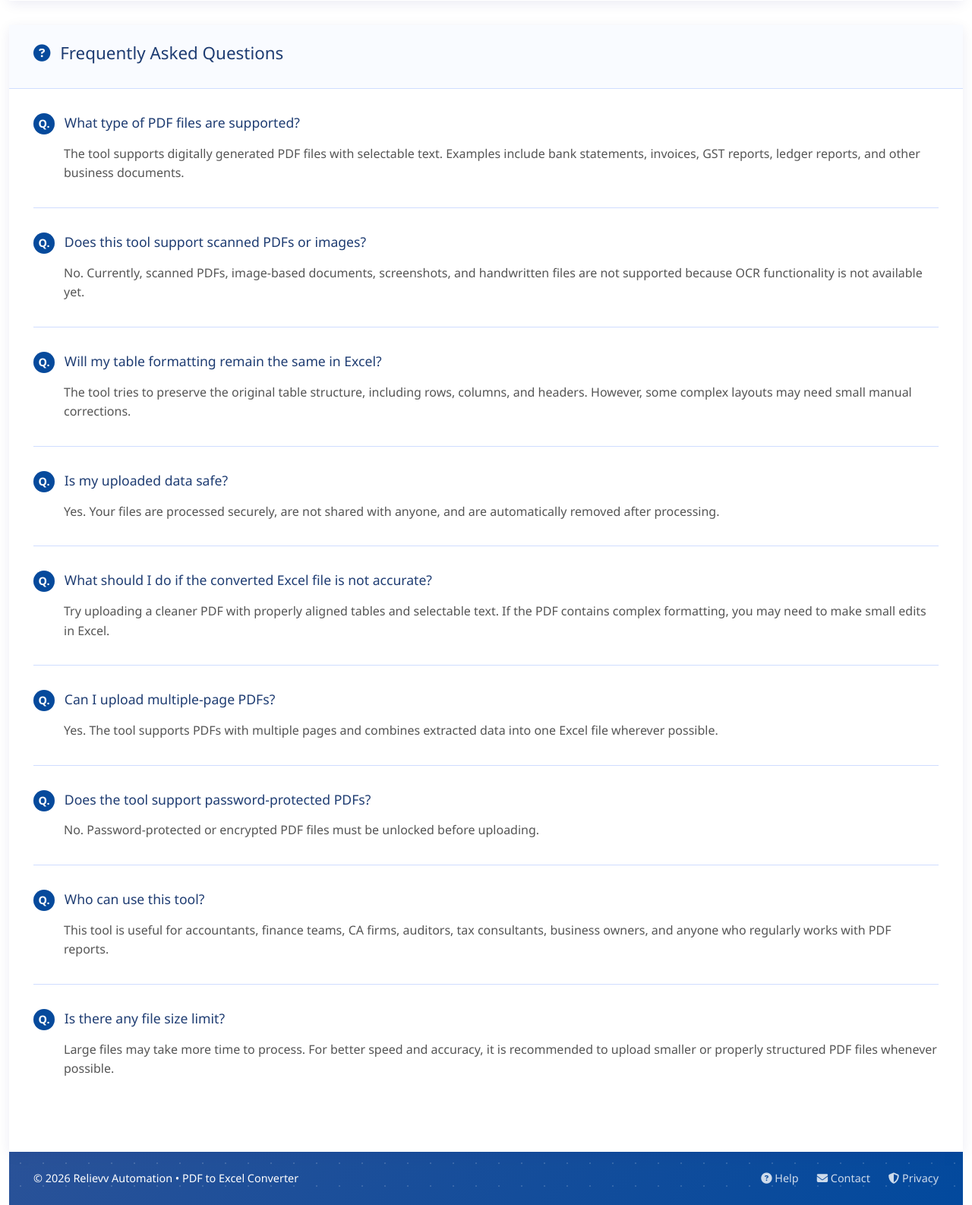
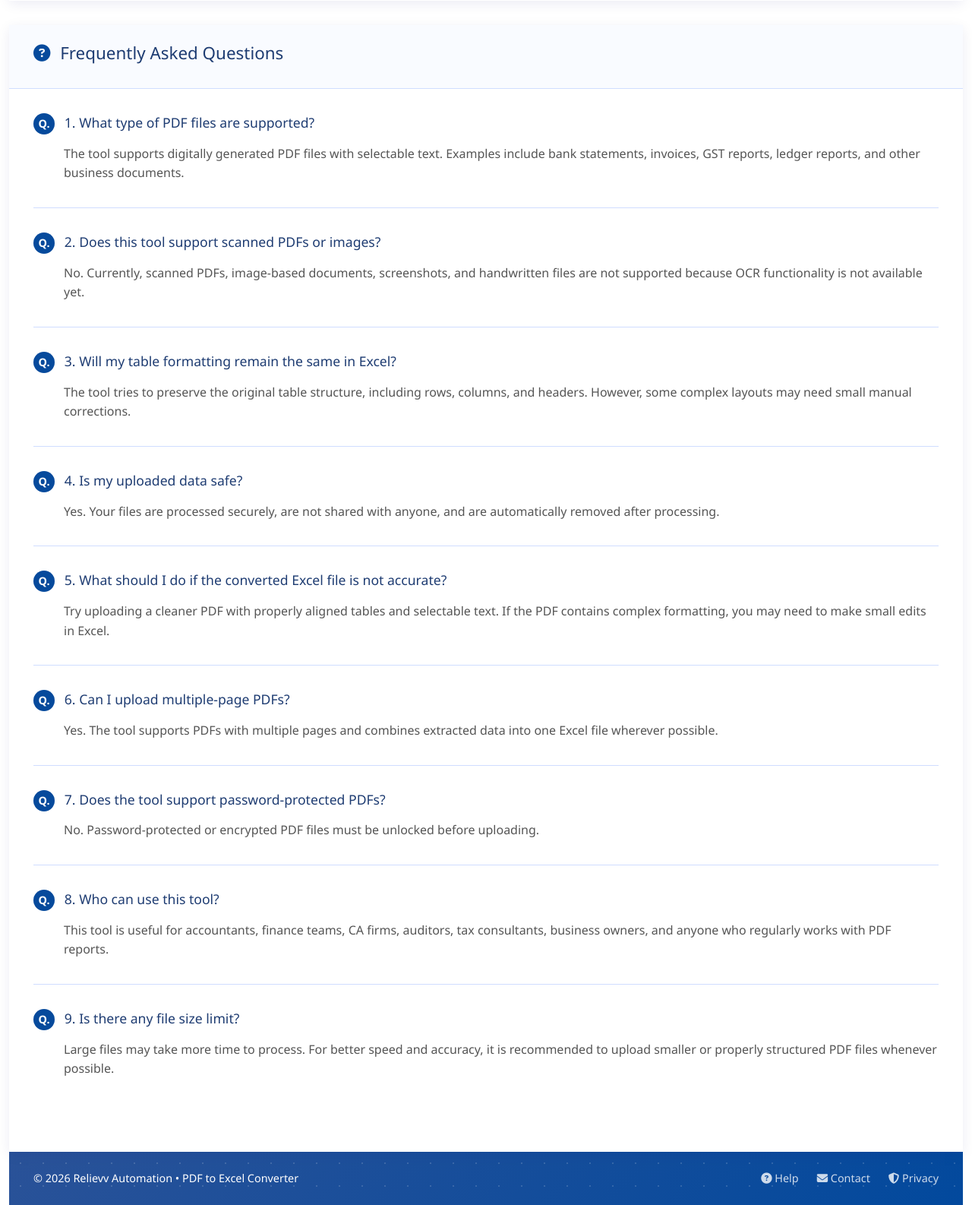
Before and after one commit to relievvautomation-collab/pdftoexcel, a Flask app: page / in a window 1280 px wide. Shown: the part 2349-3935 px from the top of the page at 76% size. Run offline with Flask 3, Linux system fonts and the light colour scheme; some libraries are stand-ins or nearby versions.

Commit message:
Update index.html

```diff
--- a/templates/index.html
+++ b/templates/index.html
@@ -510,42 +510,42 @@
                 <div class="section-header">
                     <h2><i class="fas fa-question-circle"></i> Frequently Asked Questions</h2>
                 </div>
-                <div class="faq-container">
+             <div class="faq-container">
                     <div class="faq-item">
-                        <h3>What type of PDF files are supported?
+                        <h3>1. What type of PDF files are supported?
                         </h3>
                        <p>The tool supports digitally generated PDF files with selectable text. Examples include bank statements, invoices, GST reports, ledger reports, and other business documents.</p>
                     </div>
                     <div class="faq-item">
-                        <h3>Does this tool support scanned PDFs or images?</h3>
+                        <h3>2. Does this tool support scanned PDFs or images?</h3>
                         <p>No. Currently, scanned PDFs, image-based documents, screenshots, and handwritten files are not supported because OCR functionality is not available yet.</p>
                     </div>
                     <div class="faq-item">
-                        <h3>Will my table formatting remain the same in Excel?</h3>
+                        <h3>3. Will my table formatting remain the same in Excel?</h3>
                         <p>The tool tries to preserve the original table structure, including rows, columns, and headers. However, some complex layouts may need small manual corrections.</p>
                     </div>
                     <div class="faq-item">
-                        <h3>Is my uploaded data safe?</h3>
+                        <h3>4. Is my uploaded data safe?</h3>
                        <p>Yes. Your files are processed securely, are not shared with anyone, and are automatically removed after processing.</p>
                     </div>
                     <div class="faq-item">
-                        <h3>What should I do if the converted Excel file is not accurate?</h3>
+                        <h3>5. What should I do if the converted Excel file is not accurate?</h3>
                         <p>Try uploading a cleaner PDF with properly aligned tables and selectable text. If the PDF contains complex formatting, you may need to make small edits in Excel.</p>
                     </div>
                     <div class="faq-item">
-                        <h3> Can I upload multiple-page PDFs?</h3>
+                        <h3>6. Can I upload multiple-page PDFs?</h3>
                        <p>Yes. The tool supports PDFs with multiple pages and combines extracted data into one Excel file wherever possible.</p>
                     </div>
                     <div class="faq-item">
-                        <h3> Does the tool support password-protected PDFs?</h3>
+                        <h3>7. Does the tool support password-protected PDFs?</h3>
                    <p>No. Password-protected or encrypted PDF files must be unlocked before uploading.</p>
                     </div>
                     <div class="faq-item">
-                        <h3>Who can use this tool?</h3>
+                        <h3>8. Who can use this tool?</h3>
                         <p>This tool is useful for accountants, finance teams, CA firms, auditors, tax consultants, business owners, and anyone who regularly works with PDF reports.</p>
                     </div>
                     <div class="faq-item">
-                        <h3> Is there any file size limit?</h3>
+                        <h3>9. Is there any file size limit?</h3>
                         <p>Large files may take more time to process. For better speed and accuracy, it is recommended to upload smaller or properly structured PDF files whenever possible.</p>
                     </div>
                 </div>
```
